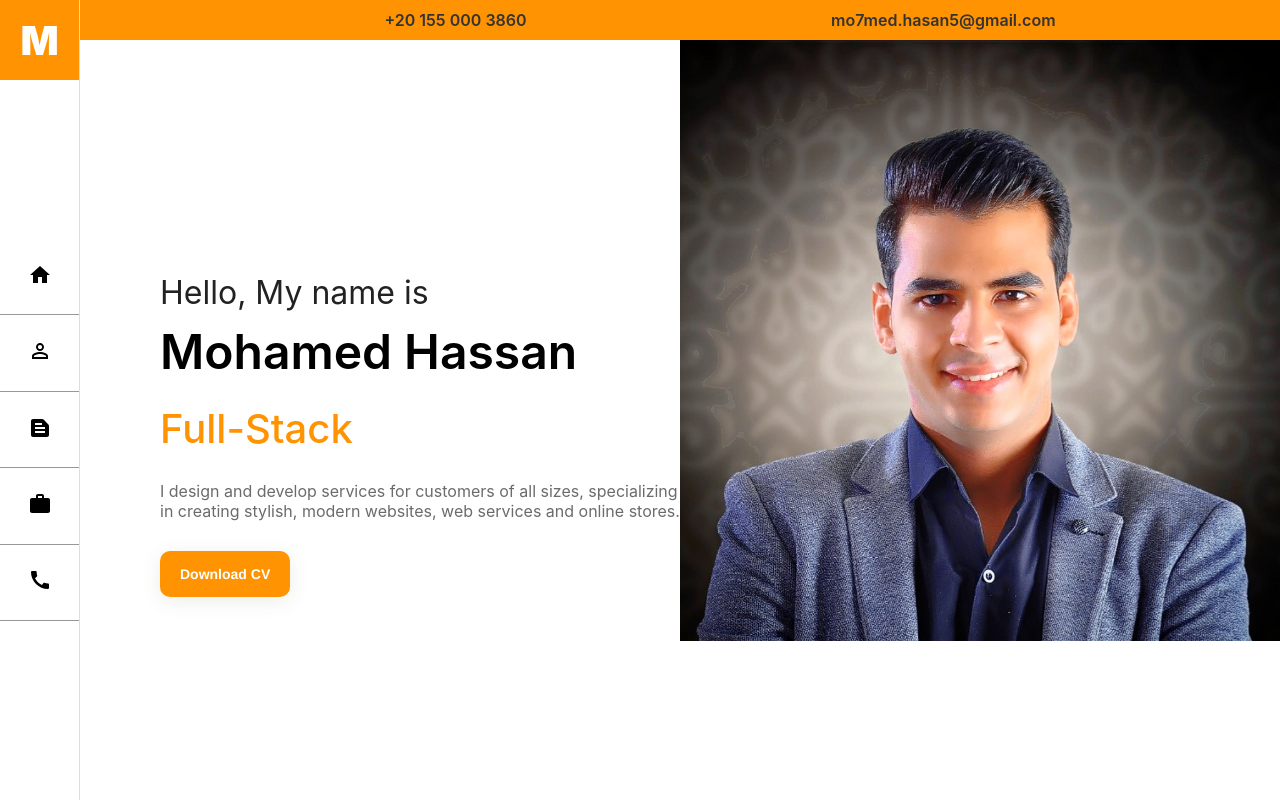
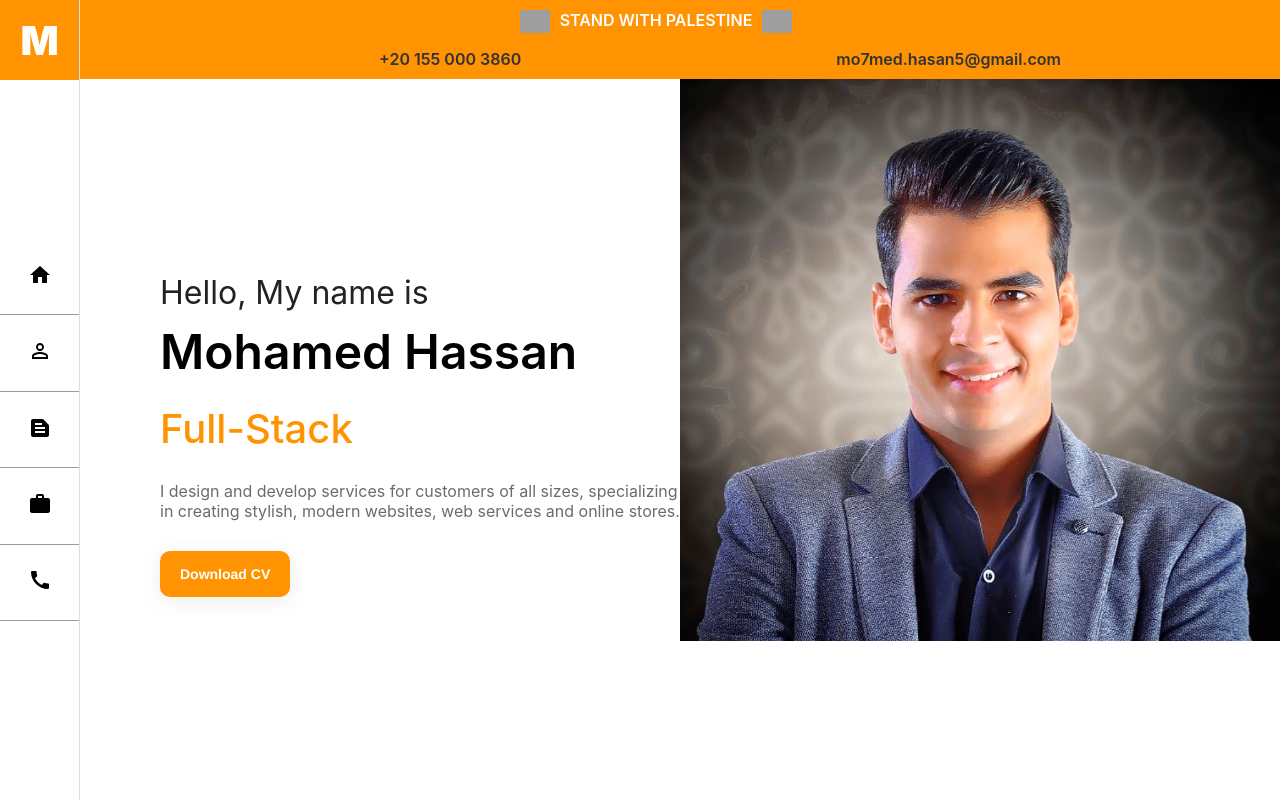
Before and after one commit to mo7medhasan/profile, a React (Create React App) app: page / in a window 1280 px wide. Shown: the top 802 px of the page. Built offline with nearby package versions, Linux system fonts and the light colour scheme; grey boxes are pictures that could not be loaded.

Commit message:
feat:add palestine-flag

```diff
--- a/src/components/header/Header.js
+++ b/src/components/header/Header.js
@@ -1,13 +1,22 @@
 import React from 'react'
 import './header/style.css'
-
 import FullWidthGrid from './header/HeaderMain';
-
+// import PALESTINE from 'src/assets/palestine-flag.png'
 export default function Header() {
 
   return (
     <header style={{position:"static",paddingTop:"2.5rem"}}>
-      <nav className='navbar'>
+
+
+      <nav className='navbar'>      <div className='block pr-10' >
+      <img src={'https://flagemoji.net/img/flags/palestine-flag.png'} alt={"palestine-flag"} width={"50px"}  height={"auto"} style={{padding:'0px 10px'}} loading="lazy" />
+
+
+STAND WITH PALESTINE
+<img src={'https://flagemoji.net/img/flags/palestine-flag.png'} alt={"palestine-flag"} width={"50px"}  height={"auto"} style={{padding:'0px 10px'}} loading="lazy" />
+
+
+      </div>
         <div className='navbar-content'>
          <a href='tel:+201550003860'> +20 155 000 3860</a>
         </div>
--- a/src/components/header/header/style.css
+++ b/src/components/header/header/style.css
@@ -3,7 +3,13 @@
   height: auto;
   padding: 0px ;
 }
-
+.block{  width: 100%;
+display: flex ;
+text-align: center;
+justify-content: center;
+}.pr-10{
+  padding-right: 10%;
+}
 .left-bg {
   text-align: left;
   display: flex;
@@ -131,10 +137,12 @@ margin: auto;
   font-weight: 600;
   padding: 10px 0px;
   display: flex;
+ flex-wrap: wrap ;
   justify-content: space-evenly;
   background-color: #ff9301;
   border: 0px;
   color: #fff;
+  gap:1rem;
 
 }
 
```
Also changed, not shown: public/assets/palestine-flag.png (added).
